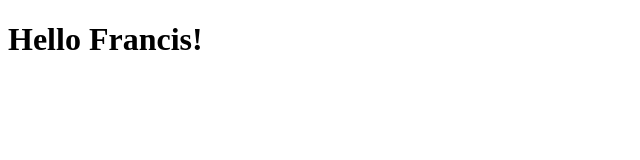
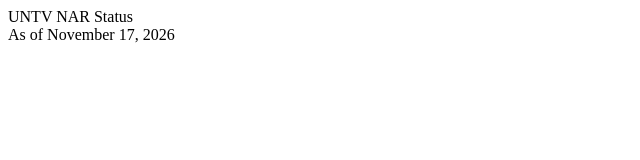
Before and after one commit to untvnar/crud, a plain HTML site: page index.html in a window 1280 px wide. Shown: the whole page, without its empty margins (0-640 px from the left). Drawn offline with Linux system fonts and the light colour scheme.

Commit message:
Update index.html

```diff
--- a/index.html
+++ b/index.html
@@ -1,9 +1,10 @@
 <!DOCTYPE html>
 <html>
 <head>
-    <title>My First Website</title>
+    <title>UNTV NAR</title>
 </head>
 <body>
-    <h1>Hello Francis!</h1>
+    UNTV NAR Status<br>
+    As of November 17, 2026
 </body>
 </html>
```
